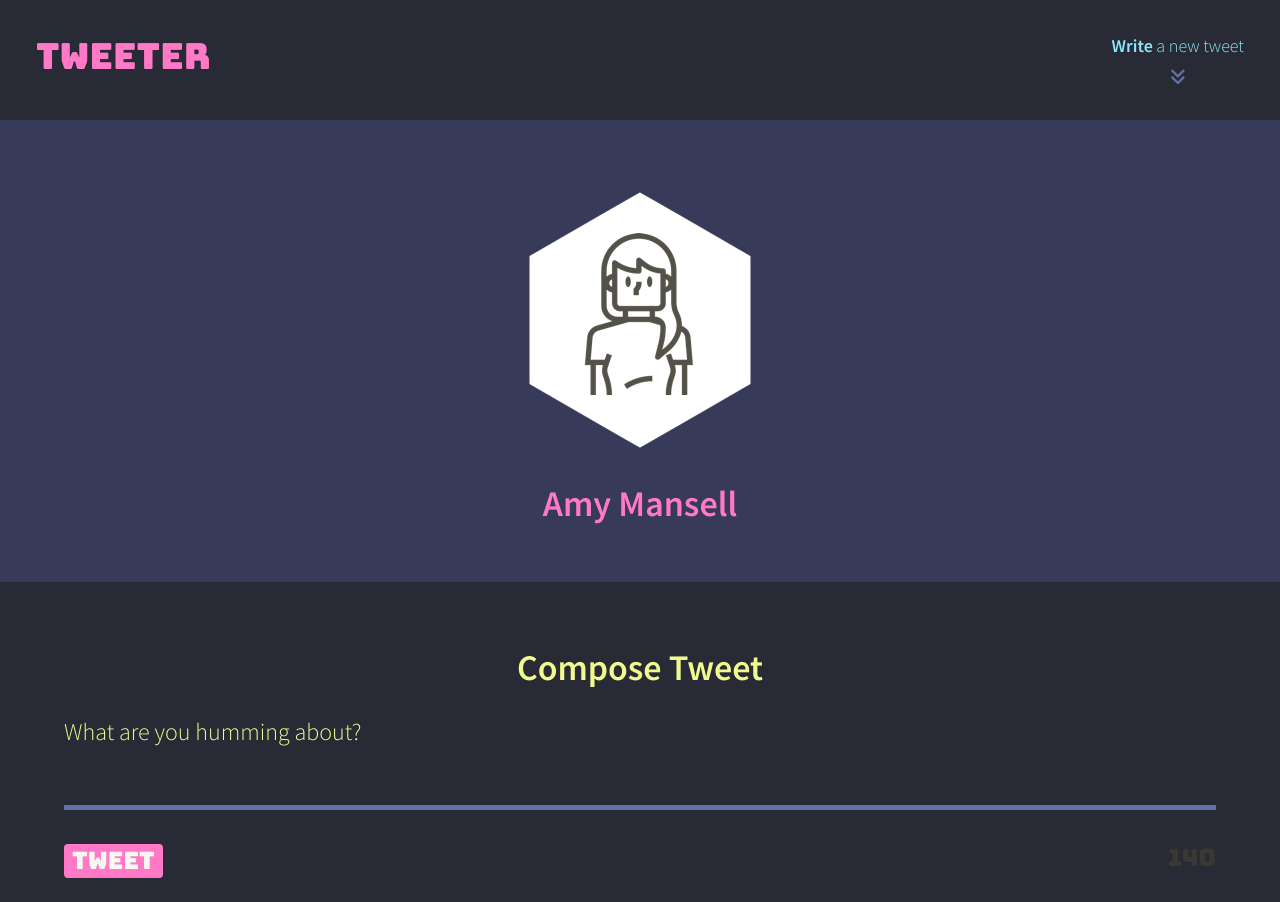
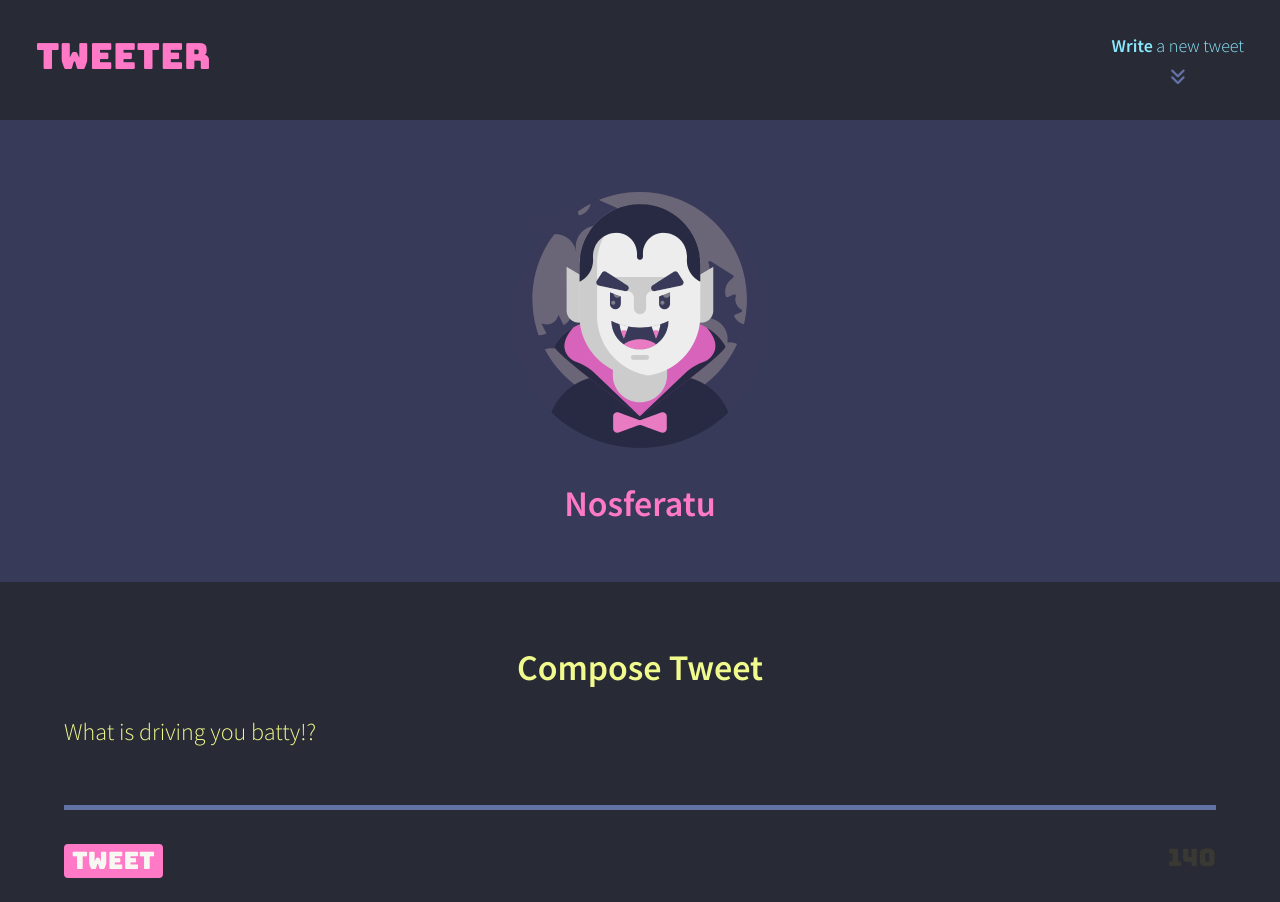
Before and after one commit to AidanYee/tweeter, a website: page public/index.html in a window 1280 px wide. Drawn offline with nearby package versions, Linux system fonts and the light colour scheme; no server answers.

Commit message:
add new profile pic

```diff
--- a/public/index.html
+++ b/public/index.html
@@ -74,9 +74,9 @@
 
     <header class="main-header">
       <div class="avatar">
-        <img src="/images/profile-hex.png" />
+        <img src="/images/045-dracula-svg.png" />
       </div>
-      <h2><b>Amy</b> Mansell</h2>
+      <h2><b> Nosferatu </b></h2>
       <br />
     </header>
 
@@ -86,7 +86,7 @@
         <div class="tweet-error"></div>
         <h2>Compose Tweet</h2>
         <form id="new-tweet-submit" method="POST" action="/tweets">
-          <label for="tweet-text">What are you humming about?</label>
+          <label for="tweet-text">What is driving you batty!?</label>
           <textarea name="text" id="tweet-text"></textarea>
           <div>
             <button id="tweet-button" type="submit">Tweet</button>
--- a/server/data-files/initial-tweets.json
+++ b/server/data-files/initial-tweets.json
@@ -8,7 +8,7 @@
     "content": {
       "text": "If I have seen further it is by standing on the shoulders of giants"
     },
-    "created_at": 1650947512446
+    "created_at": 1650949242458
   },
   {
     "user": {
@@ -19,6 +19,6 @@
     "content": {
       "text": "Je pense , donc je suis"
     },
-    "created_at": 1651033912446
+    "created_at": 1651035642458
   }
 ]
```
Also changed, not shown: public/images/045-dracula-svg.png (added).
